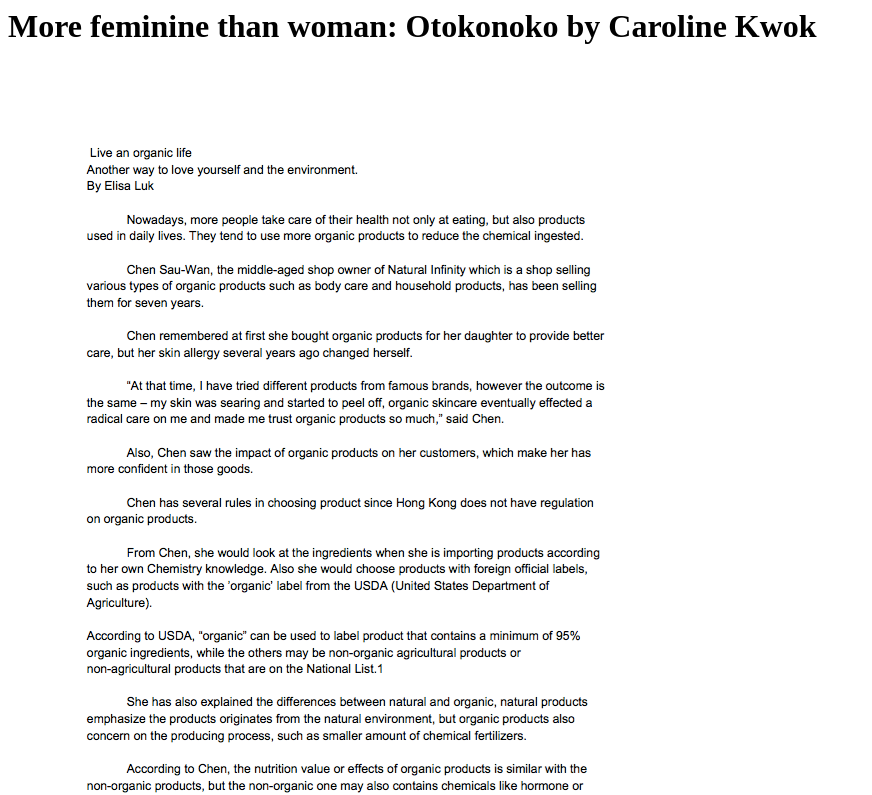
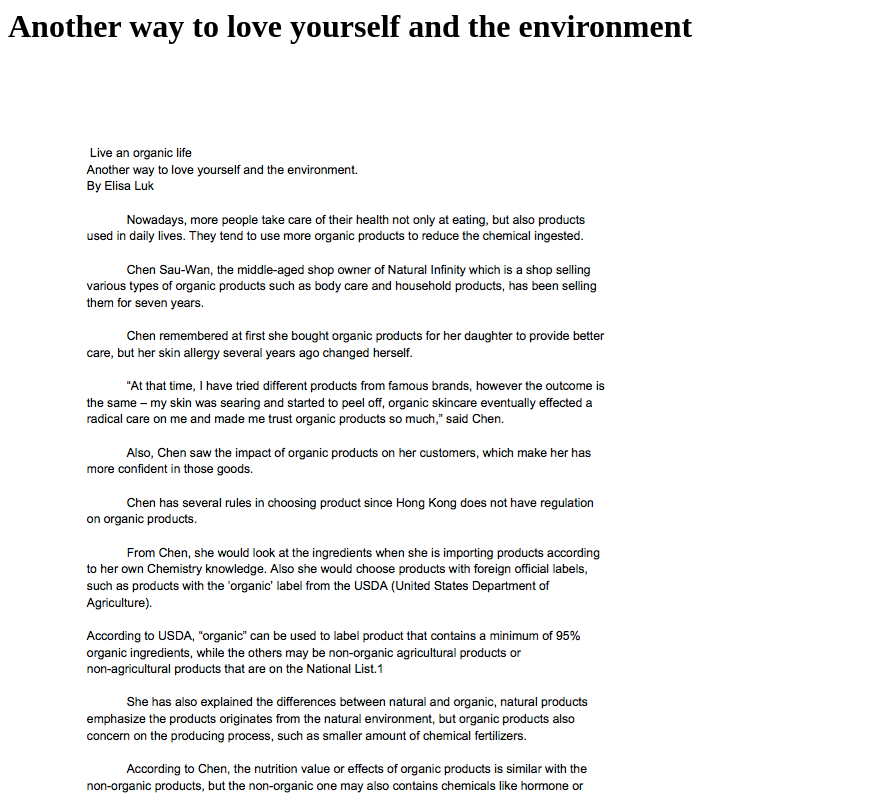
Before and after one commit to melissa0816k/issue6, a plain HTML site: page index.html in a window 1280 px wide. Shown: the top 795 px of the page, without its empty margins (0-872 px from the left). Drawn offline with Linux system fonts and the light colour scheme.

Commit message:
Update index.html

```diff
--- a/index.html
+++ b/index.html
@@ -1,5 +1,5 @@
 <html>
-<h1>More feminine than woman: Otokonoko by Caroline Kwok</h1>
+<h1>Another way to love yourself and the environment</h1>
 <img src="issue6/oi01.png" alt=""/>
 <img src="issue6/oi02.png" alt=""/>
 </html>
```
